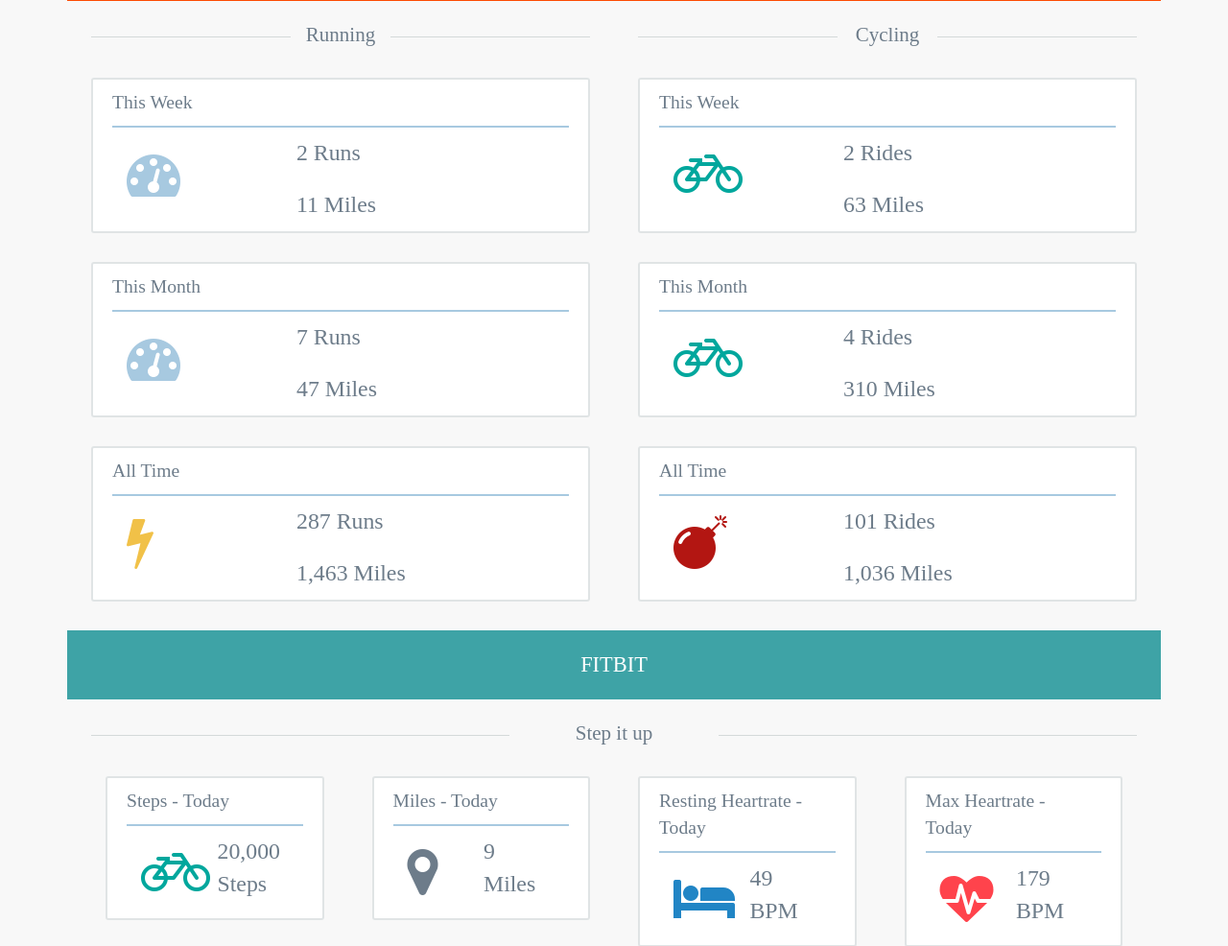
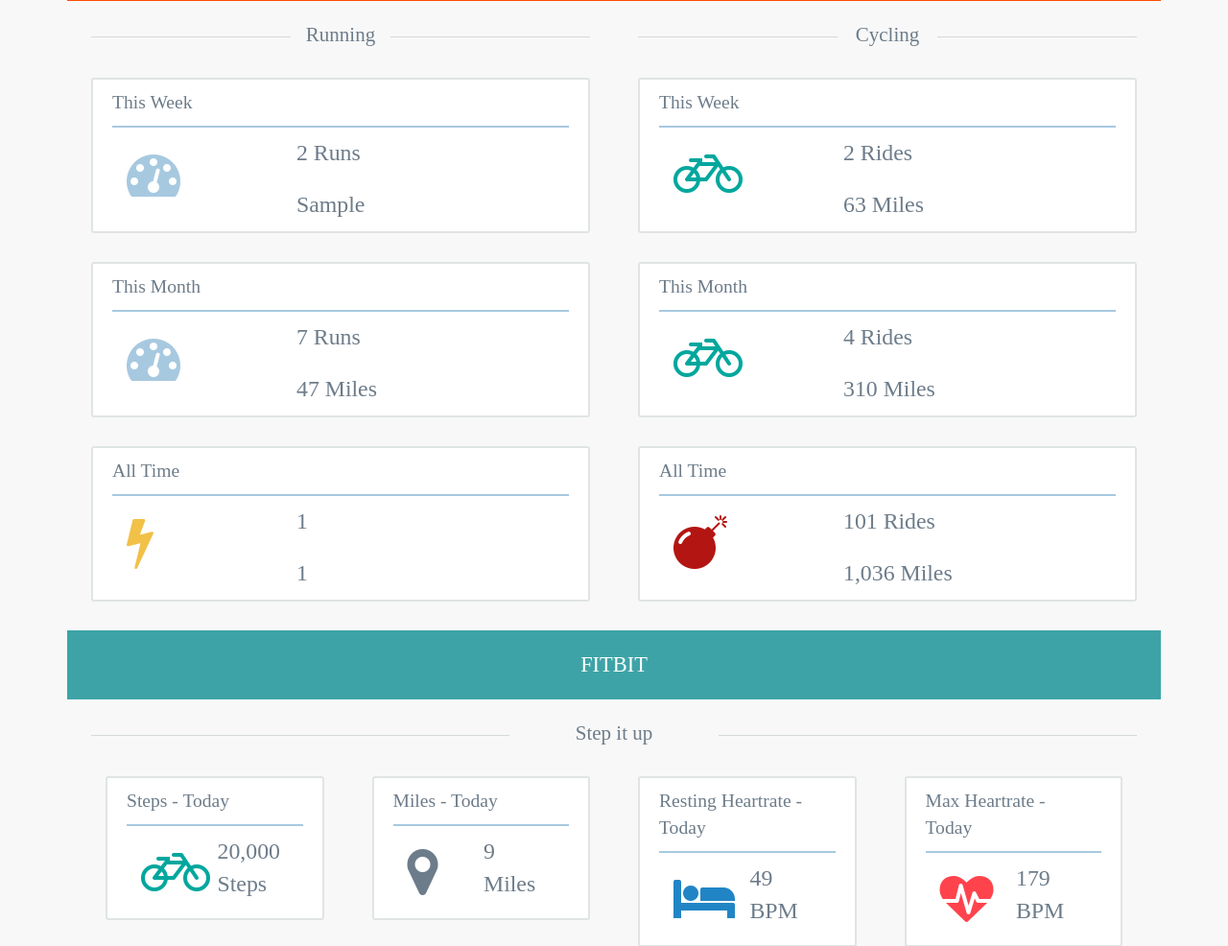
Before and after one commit to kimeberz/fitnezz, a Flask app: template templates/index.html in a window 1280 px wide. Shown: the part 431-1417 px from the top of the page at 96% size. Run offline with Flask 2, Linux system fonts and the light colour scheme; the template is opened without the code that fills it: most values are stand-ins (such as "Sample title", 1, 10 or a date in 2020); some libraries are stand-ins or nearby versions.

Commit message:
some things work, some things dont. this lib aint so bueno.

```diff
--- a/app.py
+++ b/app.py
@@ -20,6 +20,7 @@ def index():
 
     client = Client(access_token=access_token)
     athlete = client.get_athlete()
+
     return render_template('index.html', athlete=athlete)
 
 
--- a/templates/index.html
+++ b/templates/index.html
@@ -29,14 +29,14 @@
 			<div class="col-md-4">
 				<div class="profile">
 					<div class="name">{{athlete.firstname}} {{athlete.lastname}}</div>
-					<div class="loc">San Francisco, CA</div>
+					<div class="loc">{{athlete.city}}, {{athlete.state}}</div>
 					<div id="weather"><i class="fa fa-wheelchair fa-spin"></i></div>
 				</div>
 			</div>
 
 			<div class="col-md-8">
 				<div class="profile-pic">
-					<img alt="Kimberly Eberz" class="profile-pic" src="https://dgalywyr863hv.cloudfront.net/pictures/athletes/164024/52678/1/large.jpg" title="Kimberly Eberz">
+					<img alt="Kimberly Eberz" class="profile-pic" src="{{athlete.profile}}" title="Kimberly Eberz">
 				</div>
 			</div>
 
@@ -64,7 +64,7 @@
 							</div>
 							<div class="col-md-8">
 								<div class="count">2 Runs</div>
-								<div class="miles">11 Miles</div>
+								<div class="miles">{{athlete.all_run_totals}}</div>
 							</div>
 						</div>
 					</div>
@@ -95,8 +95,8 @@
 								<i class="fa fa-flash fa-4x"></i>
 							</div>
 							<div class="col-md-8">
-								<div class="count">287 Runs</div>
-								<div class="miles">1,463 Miles</div>
+								<div class="count">{{athlete.ytd_run_totals.count}}</div>
+								<div class="miles">{{athlete.ytd_run_totals.count}}</div>
 							</div>
 						</div>
 					</div>
```
Also changed, not shown: static/main.js (+18 -0 lines), README.md.
